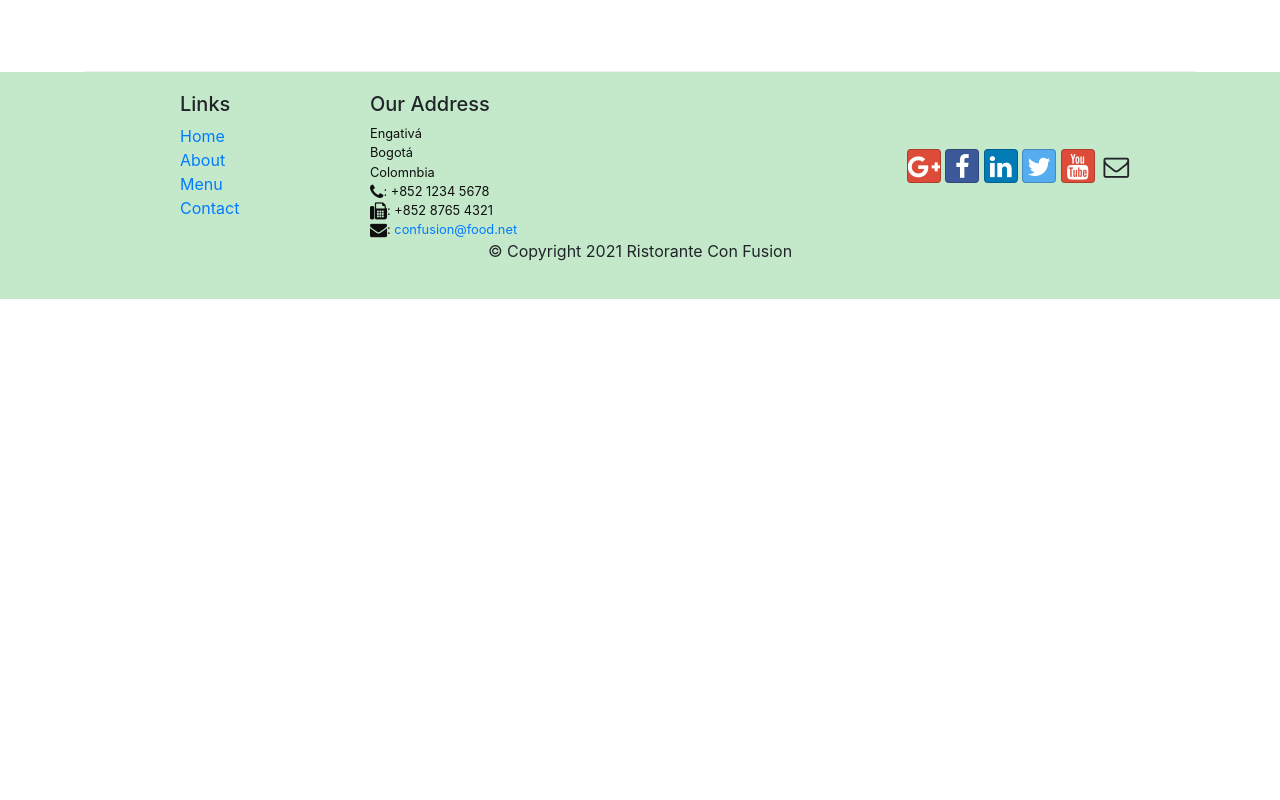
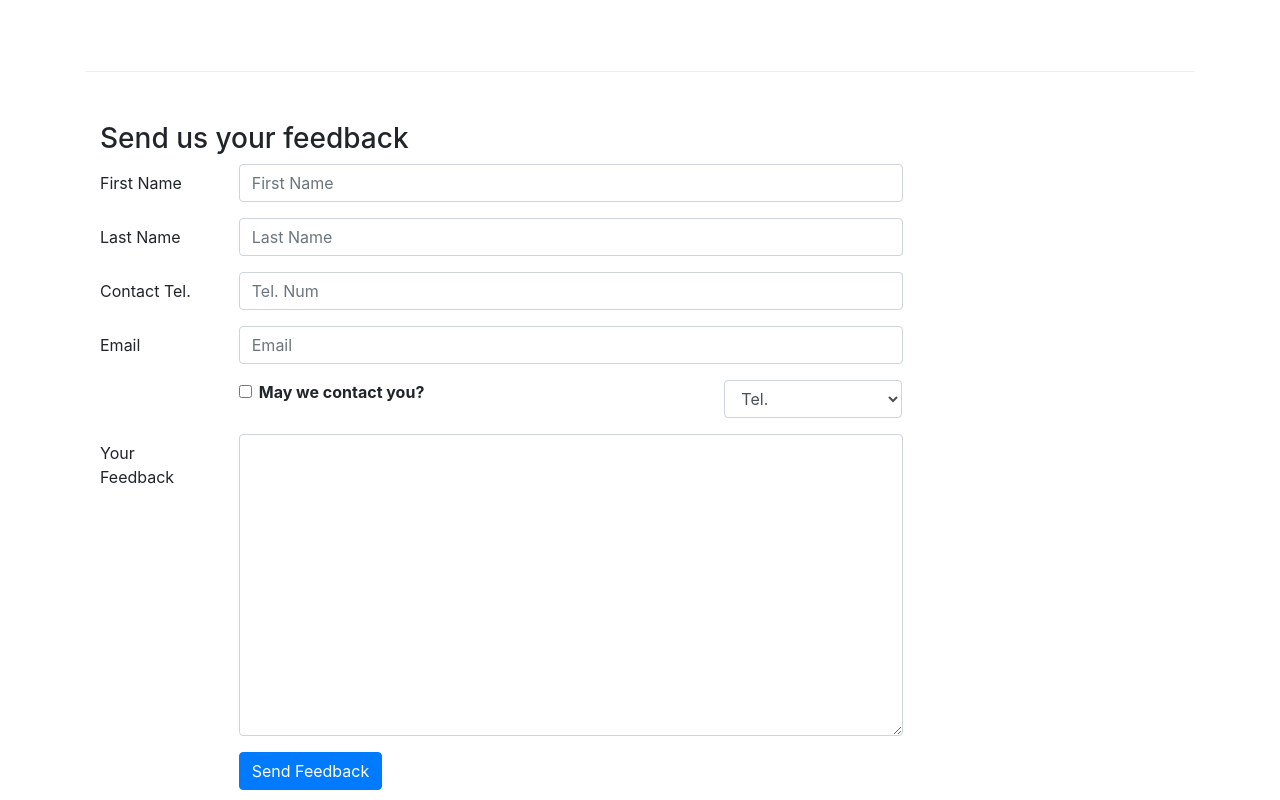
Before and after one commit to DaniloPineda/coursera-excercise, a React (Create React App) app: page /contactus in a window 1280 px wide. Shown: the part 800-1600 px from the top of the page. Before the commit the page ends 1099 px from the top, so only its background shows below. Built offline with nearby package versions, Linux system fonts and the light colour scheme.

Commit message:
Controlled Forms

```diff
--- a/src/components/ContactComponent.js
+++ b/src/components/ContactComponent.js
@@ -1,8 +1,38 @@
-import React from 'react';
-import {Breadcrumb, BreadcrumbItem} from 'reactstrap';
+import React, {Component} from 'react';
+import {Breadcrumb, BreadcrumbItem, Button, Form, FormGroup, Label, Input, Col} from 'reactstrap';
 import {Link} from 'react-router-dom';
 
-function Contact(props) {
+class Contact extends Component {
+
+    constructor(props){
+        super(props);
+        this.state = {
+            firstname:'',
+            lastname:'',
+            telnum:'',
+            email:'',
+            agree: false,
+            contactType: 'Tel.',
+            message:''
+        }
+        this.handleInputChange = this.handleInputChange.bind(this);
+        this.handleSubmit = this.handleSubmit.bind(this);
+    }
+
+    handleInputChange = (event) => {
+        const target = event.target;
+        const value = target.type === 'checkbox' ? target.checked : target.value;
+        const name = target.name;
+        this.setState({[name]: value})
+    }
+
+    handleSubmit = (event) => {
+        console.log("Current state is: " + JSON.stringify(this.state));
+        alert("Current state is: " + JSON.stringify(this.state));
+        event.preventDefault();
+    }
+
+    render(){
         return(
             <div className="container">
                 <div className="row">
@@ -41,8 +71,83 @@
                         </div>
                     </div>
                 </div>
+                <div className="row row-content">
+                    <div className="col-12">
+                        <h3>Send us your feedback</h3>
+                    </div>
+                    <div className="col-12 col-md-9">
+                        <Form onSubmit={this.handleSubmit}>
+                            <FormGroup row>
+                                <Label htmlFor="firstname" md={2}>First Name</Label>
+                                <Col md={10}>
+                                    <Input type="text" id="firstname" name="firstname"
+                                            onChange = {this.handleInputChange}
+                                            placeholder="First Name" value={this.state.firstname} />
+                                </Col>
+                            </FormGroup>
+                            <FormGroup row>
+                                <Label htmlFor="lastname" md={2}>Last Name</Label>
+                                <Col md={10}>
+                                    <Input type="text" id="lastname" name="lastname"
+                                            onChange = {this.handleInputChange}
+                                            placeholder="Last Name" value={this.state.lastname} />
+                                </Col>
+                            </FormGroup>
+                            <FormGroup row>
+                                <Label htmlFor="telnum" md={2}>Contact Tel.</Label>
+                                <Col md={10}>
+                                    <Input type="tel" id="telnum" name="telnum"
+                                            onChange = {this.handleInputChange}
+                                            placeholder="Tel. Num" value={this.state.telnum} />
+                                </Col>
+                            </FormGroup>
+                            <FormGroup row>
+                                <Label htmlFor="email" md={2}>Email</Label>
+                                <Col md={10}>
+                                    <Input type="email" id="email" name="email"
+                                            onChange = {this.handleInputChange}
+                                            placeholder="Email" value={this.state.email} />
+                                </Col>
+                            </FormGroup>
+                            <FormGroup row>
+                                <Col md={{size:6, offset:2}}>
+                                    <FormGroup check>
+                                        <Label check>
+                                            <Input type="checkbox" name="agree"
+                                                    onChange = {this.handleInputChange}
+                                                    checked={this.state.agree}/>
+                                            {' '}<strong>May we contact you?</strong>
+                                        </Label>
+                                    </FormGroup>
+                                </Col>
+                                <Col md={{size:3, offset:1}}>
+                                    <Input type="select" name="contactType"
+                                            onChange = {this.handleInputChange}
+                                            value={this.state.contactType}>
+                                        <option>Tel.</option>
+                                        <option>Email</option>
+                                    </Input>
+                                </Col>
+                            </FormGroup>
+                            <FormGroup row>
+                                <Label htmlFor="message" md={2}>Your Feedback</Label>
+                                <Col md={10}>
+                                    <Input type="textarea" id="message" name="message"
+                                            onChange = {this.handleInputChange}
+                                            rows="12" value={this.state.message} />
+                                </Col>
+                            </FormGroup>
+                            <FormGroup row>
+                                <Col md={{size:10, offset:2}}>
+                                    <Button type="submit" color="primary">Send Feedback</Button>
+                                </Col>
+                            </FormGroup>
+                        </Form>
+                    </div>
+                </div>
             </div>
         );
     }
+}
 
 export default Contact;
```
Lines whose indentation alone changed are shown as unchanged.
